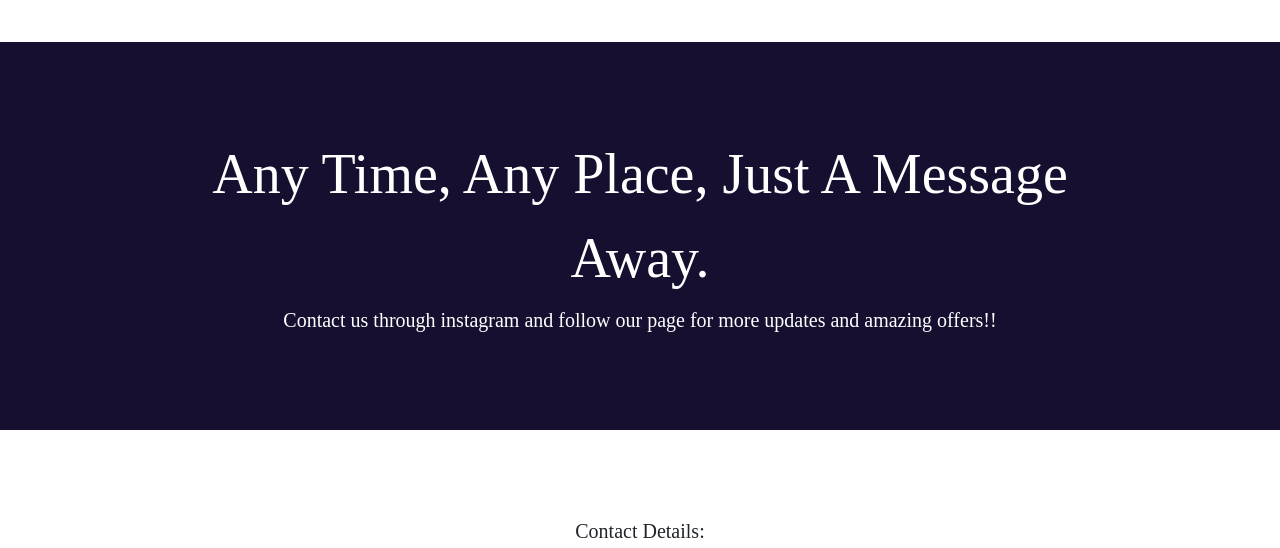
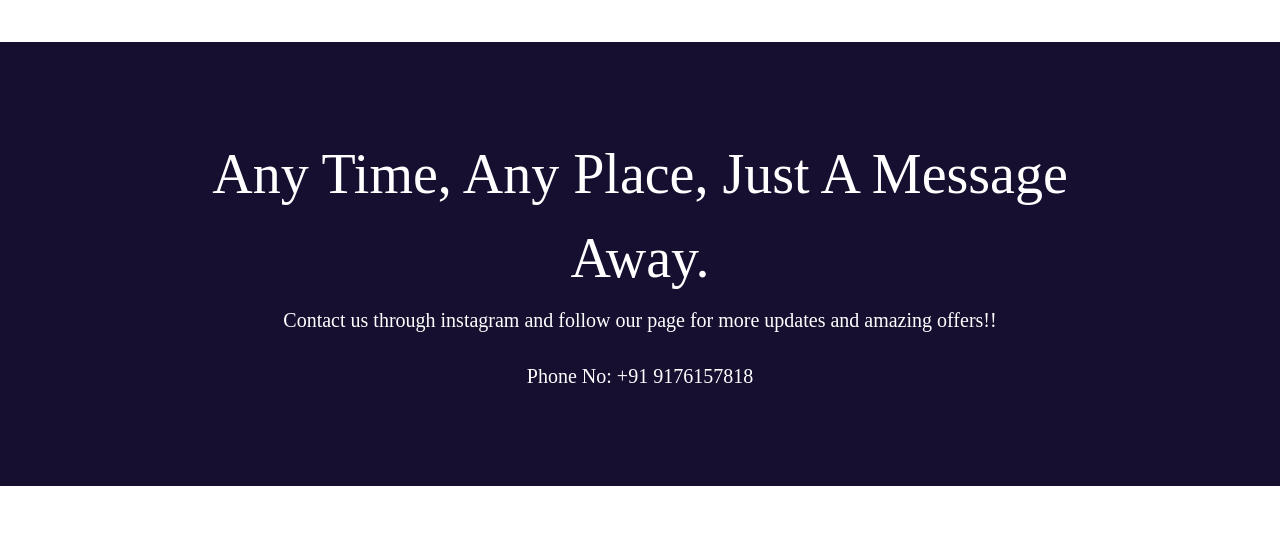
Before and after one commit to rokesh11/OnlineChennai, a plain HTML site: page index.html in a window 1280 px wide. Shown: the part 4083-4631 px from the top of the page. Drawn offline with nearby package versions, Linux system fonts and the light colour scheme.

Commit message:
Update index.html

```diff
--- a/index.html
+++ b/index.html
@@ -330,6 +330,7 @@
 
       <h3 class="big-heading">Any Time, Any Place, Just A Message Away.</h3>
       <h5>Contact us through instagram and follow our page for more updates and amazing offers!!</h5>
+      <h5><br>Phone No: +91 9176157818</h5>
       <!--<button class="btn btn-dark btn-lg download-button" type="button"><i class="fab fa-apple"></i> Download</button>
       <button class="btn btn-outline-light btn-lg download-button" type="button"><i class="fab fa-google-play"></i> Download</button>
     -->
```
